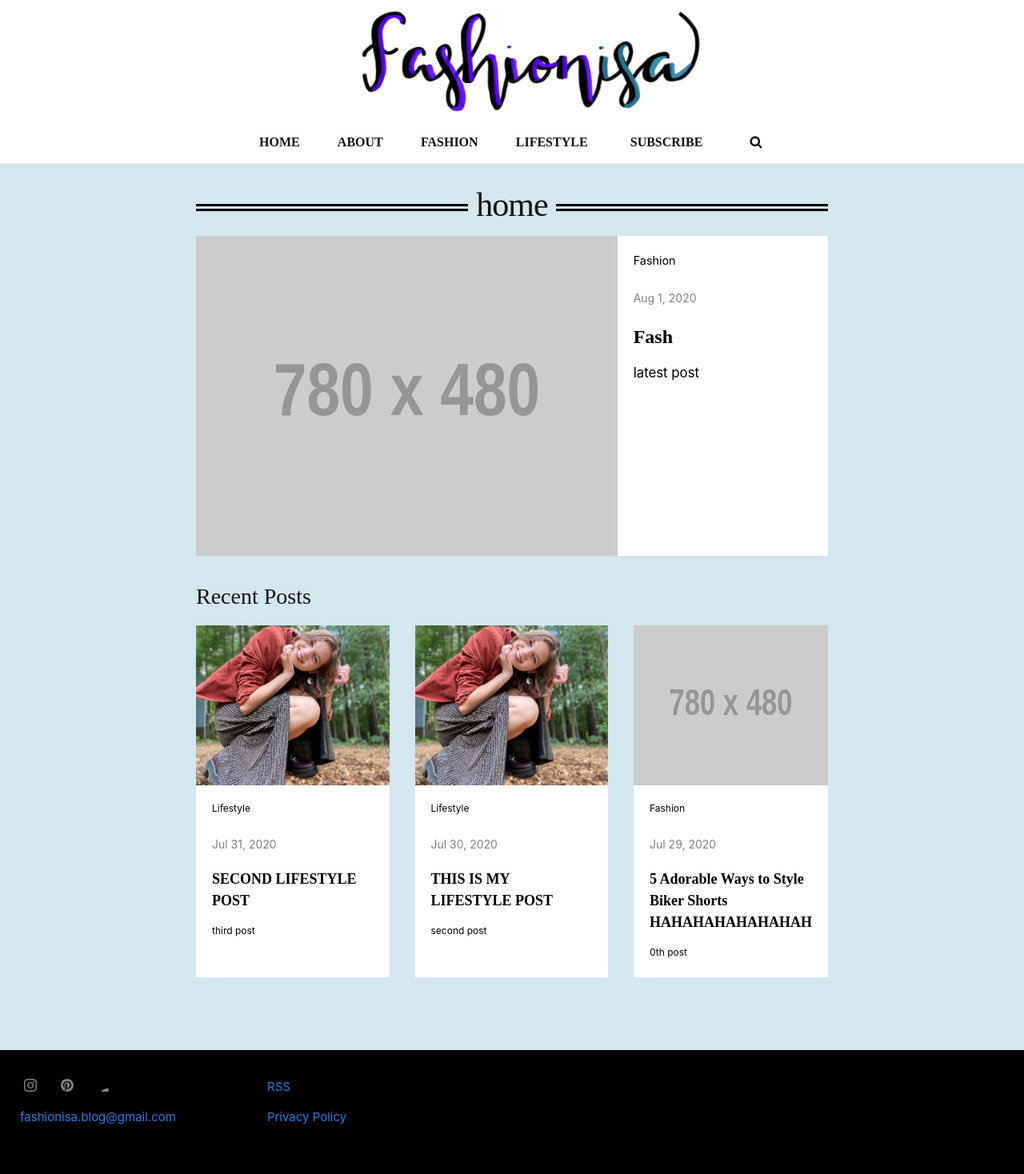
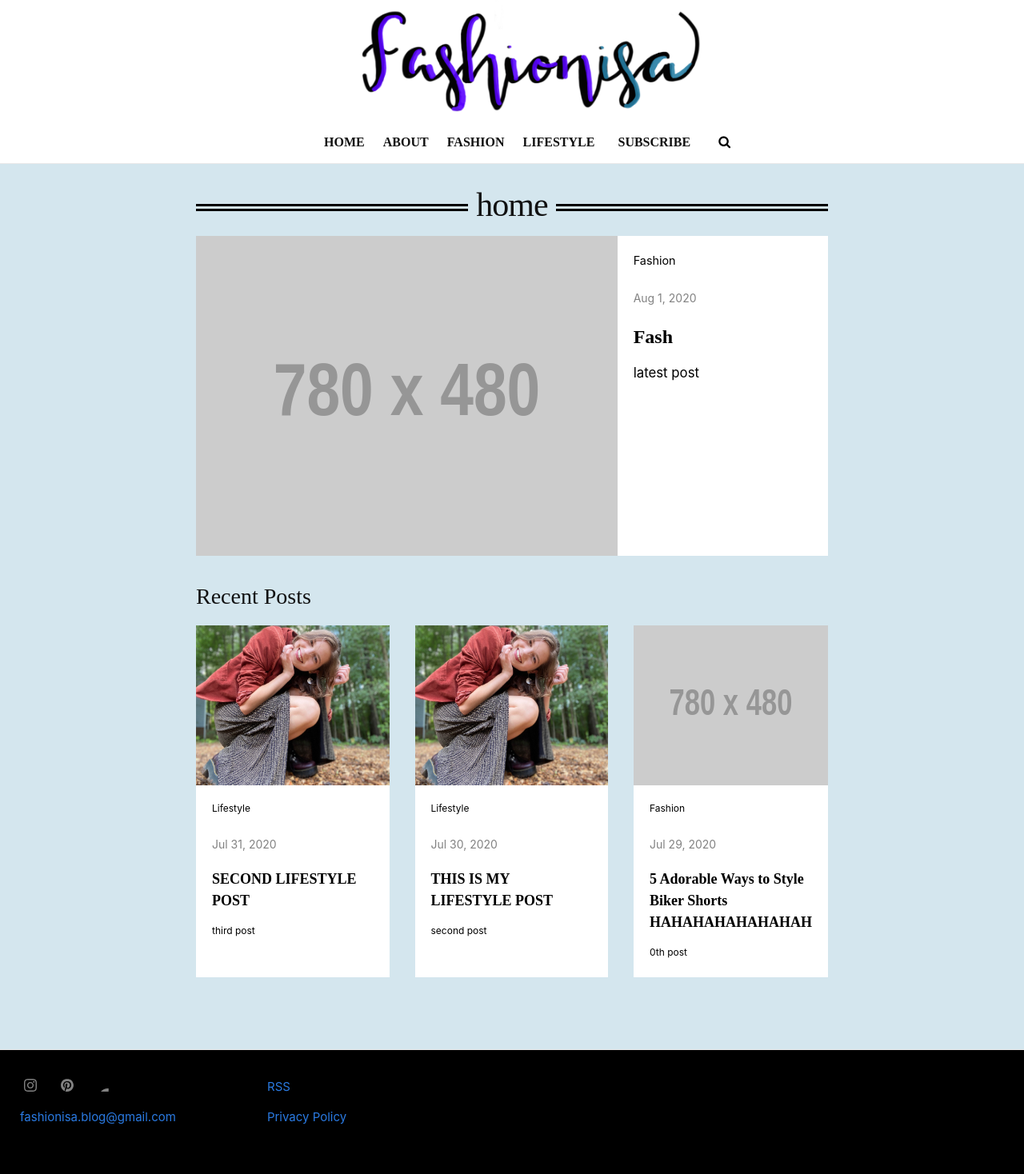
Before and after one commit to iwalte01/fashionisa-blog, a Jekyll site: the page built from index.md, in a window 1280 px wide. Shown: the whole page at 80% size. Built offline with Jekyll 4.4.1, drawn with Linux system fonts in a browser that asks for light colours.

Commit message:
header responsiveness bug fixes

```diff
--- a/_includes/header.html
+++ b/_includes/header.html
@@ -36,7 +36,7 @@
             {%- endif -%}
           {%- endfor -%} -->
           <a><button class ="page-link" id="myBtn">SUBSCRIBE</button></a>
-          <a href="/fashionisa-blog/search/"><button class="fa fa-search" id="srch"></button></a>
+          <a class="page-link" href="/fashionisa-blog/search/"><button class="fa fa-search" id="srch"></button></a>
         </div>
       <!--my code-->
         <div id="myModal" class="modal">
--- a/_sass/minima/_layout.scss
+++ b/_sass/minima/_layout.scss
@@ -37,9 +37,10 @@
 .site-nav {
  // float: right;
   line-height: $base-line-height * $base-font-size * 2.25;
-  //keep spacing even on ends
   .trigger {
-    margin-left: 10%;
+    position: center;
+    margin-left: 160px;
+    margin-right: 10px;
   }
 
   .nav-trigger {
@@ -64,7 +65,7 @@
 
     // Gaps between nav items, but not on the last one
    // &:not(:last-child){
-      margin-right: 6%;
+      margin-right: 3%;
    // }
   }
 
@@ -786,7 +787,6 @@ symbol path {
   color: black;
   border: none;
   background-color: white;
-  margin-right: 10%;
 }
 
 
```
